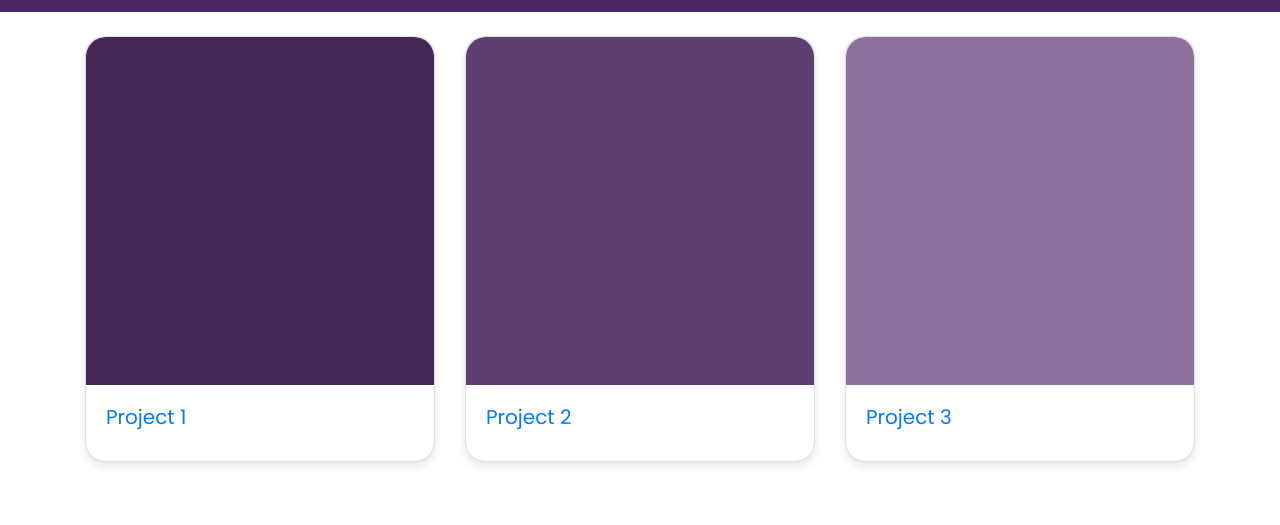
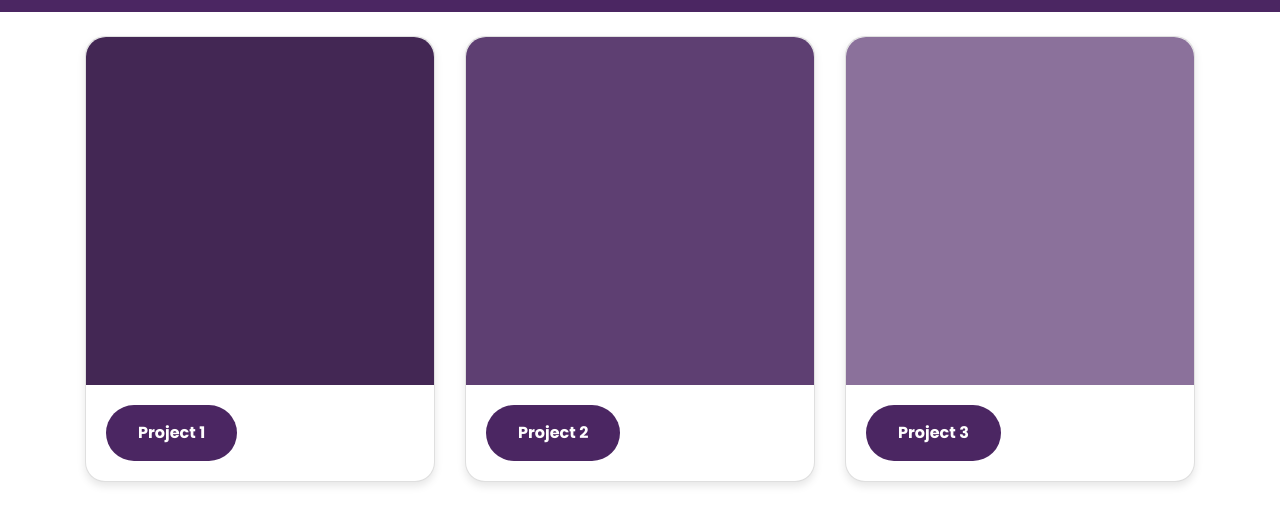
Before and after one commit to elvllz/elvllz.github.io, a plain HTML site: page index.html in a window 1280 px wide. Shown: the part 127-652 px from the top of the page. Drawn offline with nearby package versions, Linux system fonts and the light colour scheme.

Commit message:
Update index.html

```diff
--- a/index.html
+++ b/index.html
@@ -30,7 +30,7 @@
             transform: translateY(-5px) scale(1.05);
             border-color: #4b2662;
             animation: bounce 0.3s ease;
-            box-shadow: 0 8px 16px rgba(0, 0, 0, 0.2); /* Increase shadow on hover */
+            box-shadow: 0 8px 16px rgba(0, 0, 0, 0.2);
         }
 
         .card-img-top {
@@ -67,6 +67,20 @@
             transform: translateY(-5px) scale(1.05);
           }
         }
+
+        .btn-project {
+            background-color: #4b2662;
+            color: white;
+            padding: 1rem 2rem;
+            border-radius: 30px;
+            border: none;
+            font-weight: bold;
+            transition: background-color 0.3s ease;
+        }
+
+        .btn-project:hover {
+            background-color: #7a5195;
+        }
     </style>
 </head>
 <body>
@@ -79,7 +93,7 @@
             <div class="col-md-4 mb-4">
                 <a href="project1.html" class="card project1"> <img src="img/1.png" class="card-img-top" alt="Project 1 Image">
                     <div class="card-body">
-                        <h5 class="card-title">Project 1</h5>
+                        <button class="btn-project">Project 1</button>
                     </div>
                 </a>
             </div>
@@ -87,7 +101,7 @@
                 <a href="project2.html" class="card project2">
                     <img src="img/2.png" class="card-img-top" alt="Project 2 Image">
                     <div class="card-body">
-                        <h5 class="card-title">Project 2</h5>
+                        <button class="btn-project">Project 2</button>
                     </div>
                 </a>
             </div>
@@ -95,7 +109,7 @@
                 <a href="project3.html" class="card project3">
                     <img src="img/3.png" class="card-img-top" alt="Project 3 Image">
                     <div class="card-body">
-                        <h5 class="card-title">Project 3</h5>
+                        <button class="btn-project">Project 3</button>
                     </div>
                 </a>
             </div>
```
